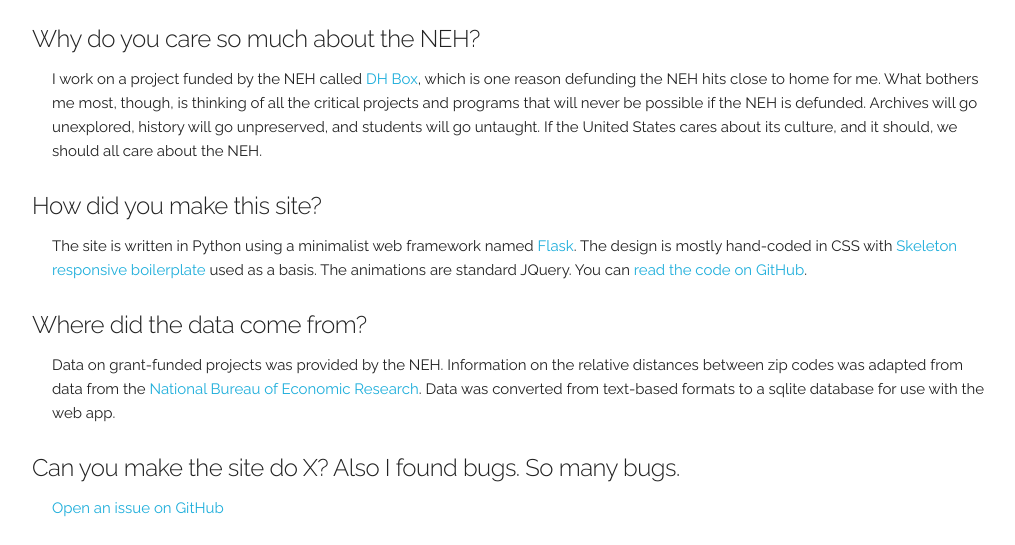
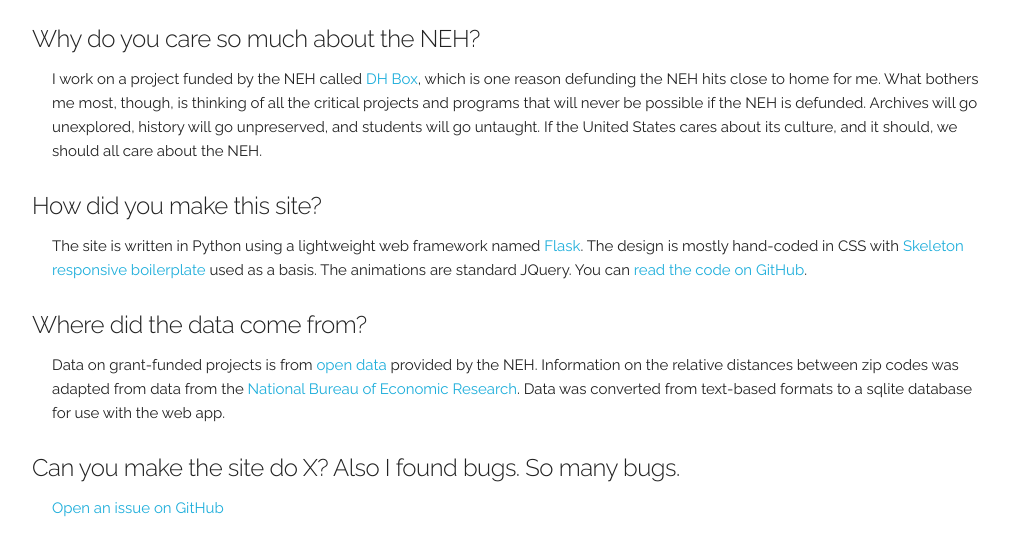
Before and after one commit to smythp/NEH-impact, a Flask app: page /faq in a window 1280 px wide. Shown: the part 458-1003 px from the top of the page, without its empty margins (128-1143 px from the left). Run offline with Flask 2, Linux system fonts and the light colour scheme; some libraries are stand-ins or nearby versions.

Commit message:
Updated FAQ with link to open data.

```diff
--- a/app/templates/faq.html
+++ b/app/templates/faq.html
@@ -23,13 +23,13 @@
 
 <p>
   <h5 class="faq q">How did you make this site?</h5>
-  <p class="faq a">The site is written in Python using a minimalist web framework named <a href="http://flask.pocoo.org/">Flask</a>. The design is mostly hand-coded in CSS with <a href="http://getskeleton.com/">Skeleton responsive boilerplate</a> used as a basis. The animations are standard JQuery. You can <a href="https://github.com/smythp/NEH-impact">read the code on GitHub</a>.
+  <p class="faq a">The site is written in Python using a lightweight web framework named <a href="http://flask.pocoo.org/">Flask</a>. The design is mostly hand-coded in CSS with <a href="http://getskeleton.com/">Skeleton responsive boilerplate</a> used as a basis. The animations are standard JQuery. You can <a href="https://github.com/smythp/NEH-impact">read the code on GitHub</a>.
   </p>
 </p>
 
 <p>
   <h5 class="faq q">Where did the data come from?</h5>
-  <p class="faq a">Data on grant-funded projects was provided by the NEH. Information on the relative distances between zip codes was adapted from data from the <a href="http://www.nber.org/data/zip-code-distance-database.html">National Bureau of Economic Research</a>. Data was converted from text-based formats to a sqlite database for use with the web app.</p>
+  <p class="faq a">Data on grant-funded projects is from <a href="https://securegrants.neh.gov/open/data/">open data</a> provided by the NEH. Information on the relative distances between zip codes was adapted from data from the <a href="http://www.nber.org/data/zip-code-distance-database.html">National Bureau of Economic Research</a>. Data was converted from text-based formats to a sqlite database for use with the web app.</p>
 </p>
 
 <p>
```
